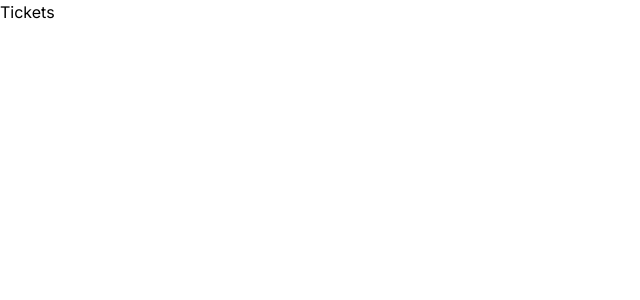
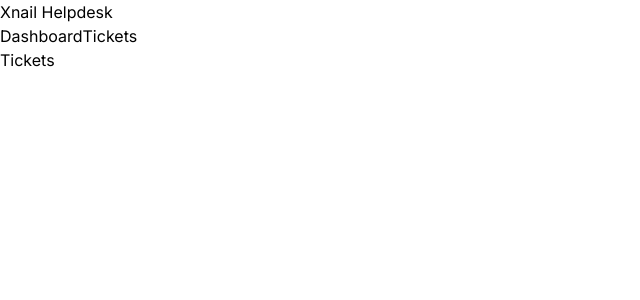
Before and after one commit to pedrolopezbiedma/NextJS_Tickets, a Next.js app: page /tickets in a window 1280 px wide. Shown: the top 300 px of the page, without its empty margins (0-640 px from the left). Built offline with nearby package versions, Linux system fonts and the light colour scheme.

Commit message:
Create a Navbar for navigation

```diff
--- /dev/null
+++ b/app/components/Navbar.jsx
@@ -0,0 +1,13 @@
+import Link from 'next/link'
+
+const Navbar = () => {
+    return(
+        <nav>
+          <h1>Xnail Helpdesk</h1>
+          <Link href='/'>Dashboard</Link>
+          <Link href='/tickets'>Tickets</Link>
+        </nav>
+    )
+}
+
+export default Navbar
--- a/app/layout.jsx
+++ b/app/layout.jsx
@@ -1,5 +1,10 @@
+import { Inter } from 'next/font/google'
+
+// Components
+import Navbar from './components/Navbar'
+
+// Styles
 import './globals.css'
-import { Inter } from 'next/font/google'
 
 const inter = Inter({ subsets: ['latin'] })
 
@@ -11,7 +16,11 @@
 export default function RootLayout({ children }) {
   return (
     <html lang="en">
-      <body className={inter.className}>{children}</body>
+
+      <body className={inter.className}>
+        <Navbar />
+        {children}
+      </body>
     </html>
   )
 }
```
